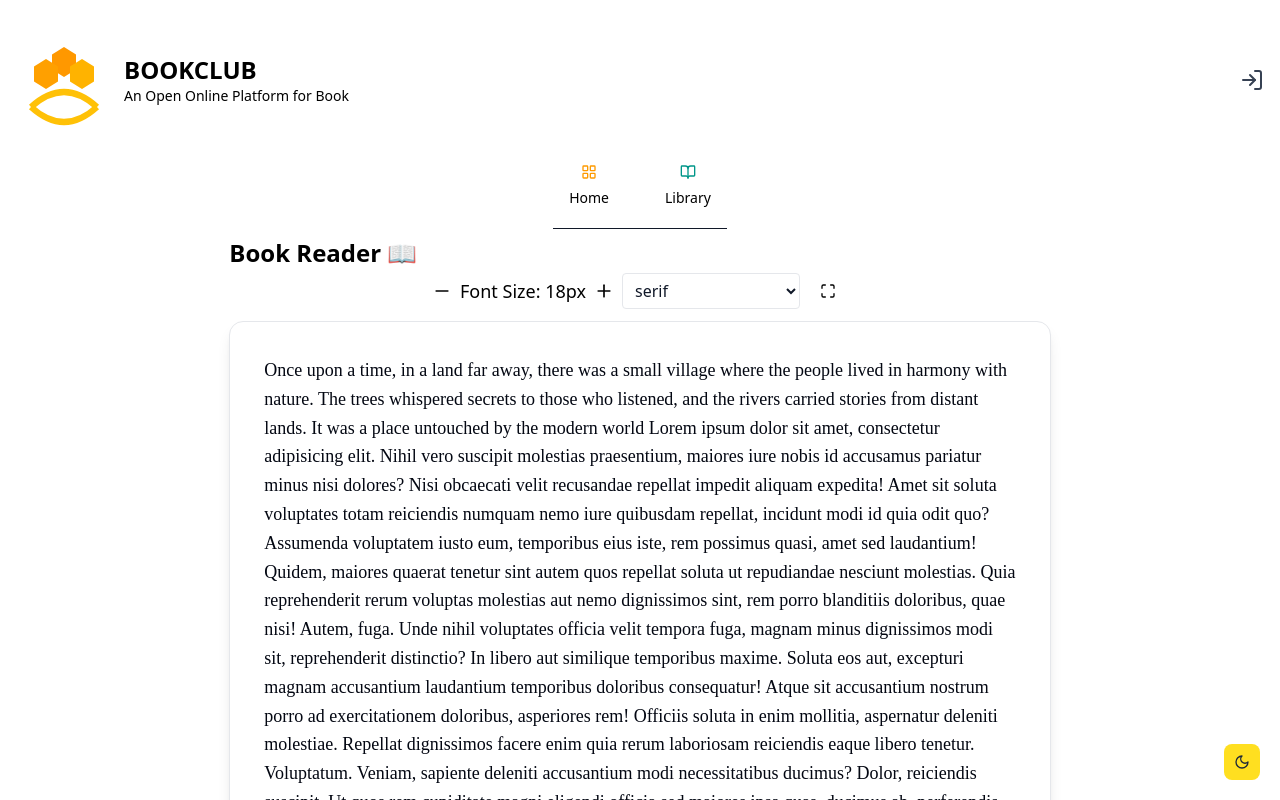
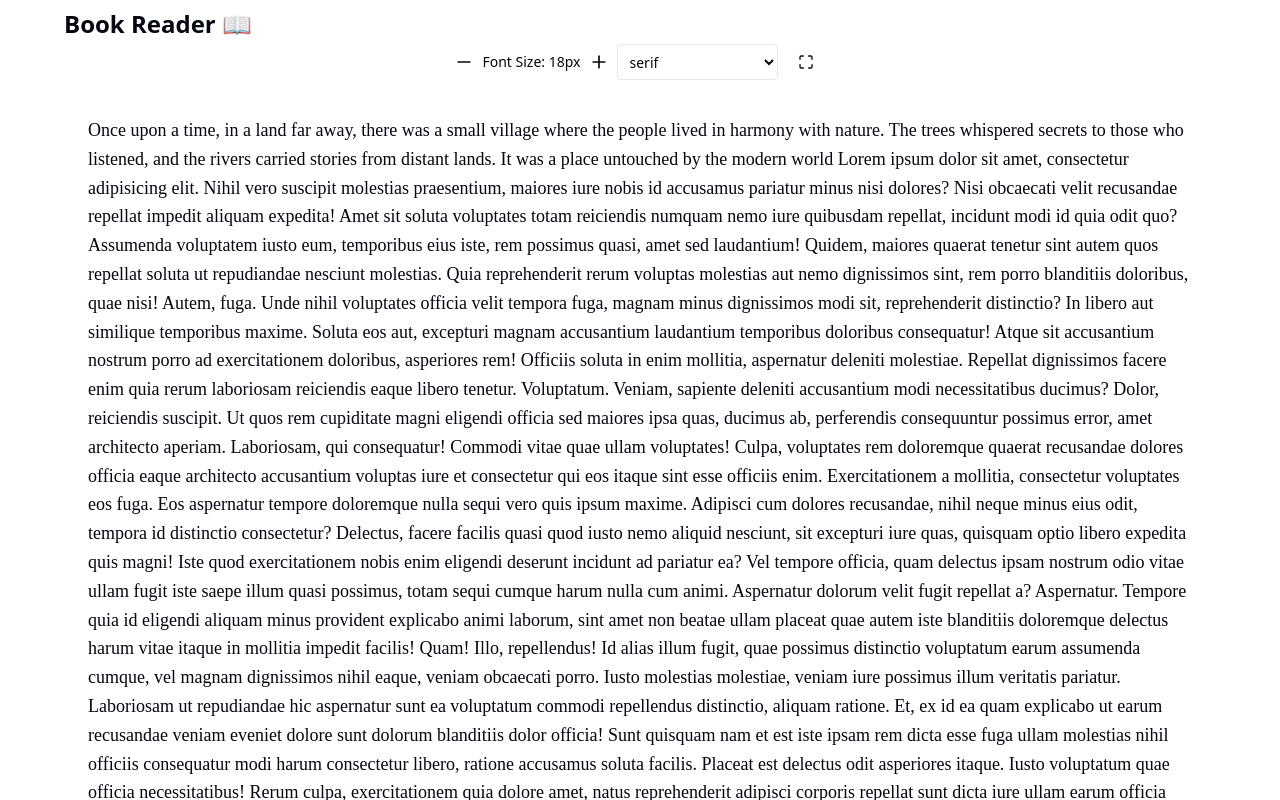
Before and after one commit to vivekPandeyDev/book-club, a React (Vite) app in the folder book-club-platform-frontend/: page /reader in a window 1280 px wide. Shown: the top 800 px of the page. Built offline with nearby package versions, Linux system fonts and the light colour scheme.

Commit message:
Removed the base-screen usage

```diff
--- a/book-club-platform-frontend/src/App.jsx
+++ b/book-club-platform-frontend/src/App.jsx
@@ -6,11 +6,11 @@ function App() {
   return (
     <>
       <Routes>
-        <Route  element={<BaseScreen />}>
+        <Route element={<BaseScreen />}>
           <Route index element={<Home />} />
-          <Route path="/detail/:name" element={<BookDetail/>}/>
-          <Route path="/reader" element={<BookReader/>}/>
+          <Route path="/detail/:name" element={<BookDetail />} />
         </Route>
+        <Route path="/reader" element={<BookReader />} />
       </Routes>
     </>
   );
--- a/book-club-platform-frontend/src/feature/reader/book-reader.jsx
+++ b/book-club-platform-frontend/src/feature/reader/book-reader.jsx
@@ -96,7 +96,7 @@ export default function BookReader() {
   const prevPage = () => setPage((p) => Math.max(p - 1, 0));
 
   return (
-    <div ref={readerRef} className={`flex flex-col transition-all`}>
+    <div ref={readerRef} className="flex flex-col transition-all lg:max-w-6xl mx-auto">
       <h1 className="text-2xl font-bold mt-2">Book Reader 📖</h1>
 
       {/* Settings Bar */}
@@ -106,7 +106,7 @@ export default function BookReader() {
             className="w-5 h-5 cursor-pointer"
             onClick={() => setFontSize((size) => Math.max(size - 2, 12))}
           />
-          <span className="text-lg">Font Size: {fontSize}px</span>
+          <span className="text-sm">Font Size: {fontSize}px</span>
           <Plus
             className="w-5 h-5 cursor-pointer"
             onClick={() => setFontSize((size) => Math.min(size + 2, 30))}
@@ -116,10 +116,10 @@ export default function BookReader() {
         <select
           value={fontFamily}
           onChange={(e) => setFontFamily(e.target.value)}
-          className="px-2 py-1 border rounded text-gray-900 dark:text-gray-50"
+          className="px-2 py-1 border rounded text-sm"
         >
           {fontFamilies.map((font) => (
-            <option key={font} value={font} className="bg-gray-700 text-white">
+            <option key={font} value={font}>
               {font}
             </option>
           ))}
@@ -130,19 +130,17 @@ export default function BookReader() {
         </Button>
       </div>
 
-      {/* Book Content with Fixed Height & Scroll */}
-      <Card className="w-full  p-6 shadow-lg">
-        <CardContent
-          className="text-lg overflow-y-auto w-full h-[400px] lg:h-[500px]"
+      <div className="w-full p-6 overflow-x-hidden">
+        <div
+          className="overflow-y-auto h-[700px] lg:h-[700px]"
           style={{
             fontSize: `${fontSize}px`,
             fontFamily,
-            padding: "10px",
             lineHeight: "1.6",
           }}
         >
           {bookPages[page]}
-        </CardContent>
+        </div>
         {/* Navigation */}
         <div className="flex justify-between mt-6">
           <Button onClick={prevPage} disabled={page === 0}>
@@ -155,7 +153,7 @@ export default function BookReader() {
             Next →
           </Button>
         </div>
-      </Card>
+      </div>
     </div>
   );
 }
```
